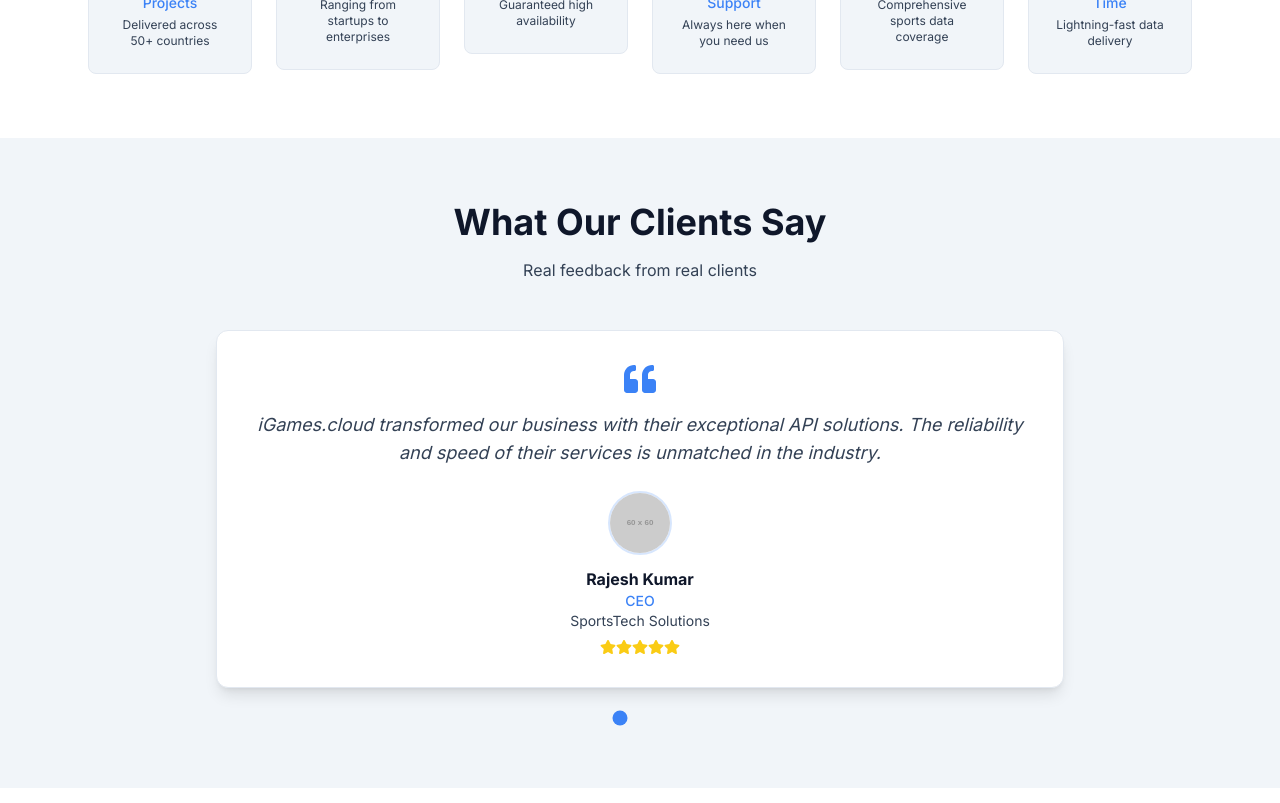
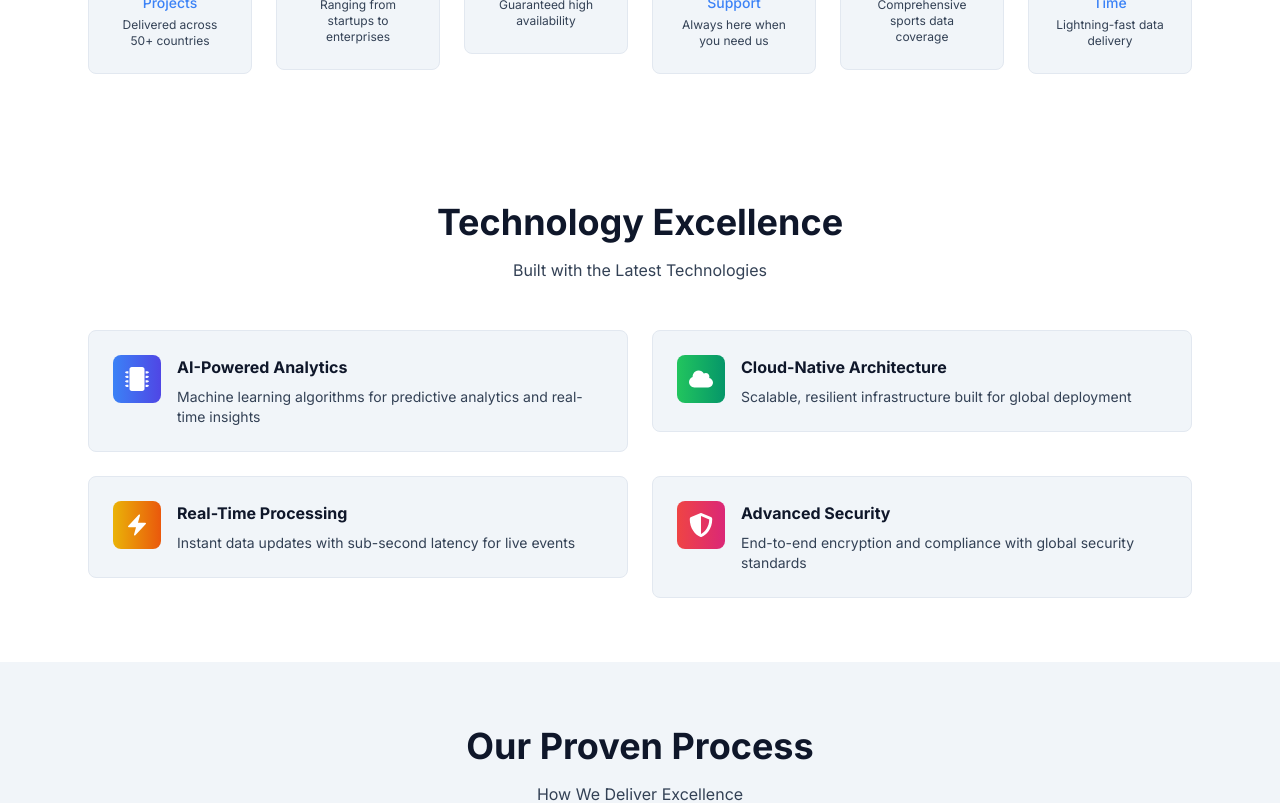
Before and after one commit to shashikant-dev/I-Games, a Next.js app: page /why-us in a window 1280 px wide. Shown: the part 1660-2463 px from the top of the page. Built offline with nearby package versions, Linux system fonts and the light colour scheme.

Commit message:
Remove testimonials section from WhyUs page to streamline content and improve focus on key messaging.

```diff
--- a/src/app/why-us/page.js
+++ b/src/app/why-us/page.js
@@ -287,71 +287,6 @@ export default function WhyUs() {
         </div>
       </section>
 
-      {/* Testimonials - Mobile First */}
-      <section className="py-8 sm:py-12 lg:py-16 bg-theme-bg-secondary">
-        <div className="max-w-4xl mx-auto px-3 sm:px-4 lg:px-6">
-          <div className="text-center mb-6 sm:mb-8 lg:mb-12">
-            <h2 className="text-xl sm:text-2xl lg:text-3xl xl:text-4xl font-bold text-theme-text-primary mb-2 sm:mb-4">
-              {t('whyUs.page.testimonials.title')}
-            </h2>
-            <p className="text-sm sm:text-base text-theme-text-secondary">
-              {t('whyUs.page.testimonials.subtitle')}
-            </p>
-          </div>
-
-          <div className="relative">
-            <div className="bg-theme-bg-primary rounded-xl p-4 sm:p-6 lg:p-8 border border-theme-border shadow-lg">
-              <div className="text-center">
-                <div className="relative mb-4 sm:mb-6">
-                  <FaQuoteLeft className="w-6 h-6 sm:w-8 sm:h-8 text-[#3B82F6] dark:text-[#60A5FA] mx-auto mb-4" />
-                  <p className="text-sm sm:text-base lg:text-lg text-theme-text-secondary leading-relaxed italic">
-                    {t(`whyUs.page.testimonials.items.${testimonials[activeTestimonial].key}.text`)}
-                  </p>
-                </div>
-
-                <div className="flex flex-col items-center">
-                  <img
-                    src={testimonials[activeTestimonial].avatar}
-                    alt="Client"
-                    className="w-12 h-12 sm:w-16 sm:h-16 rounded-full mb-3 border-2 border-[#3B82F6]/20"
-                  />
-                  <h4 className="text-sm sm:text-base font-bold text-theme-text-primary">
-                    {t(`whyUs.page.testimonials.items.${testimonials[activeTestimonial].key}.name`)}
-                  </h4>
-                  <p className="text-xs sm:text-sm text-[#3B82F6] dark:text-[#60A5FA] font-medium">
-                    {t(`whyUs.page.testimonials.items.${testimonials[activeTestimonial].key}.position`)}
-                  </p>
-                  <p className="text-xs sm:text-sm text-theme-text-secondary">
-                    {t(`whyUs.page.testimonials.items.${testimonials[activeTestimonial].key}.company`)}
-                  </p>
-
-                  <div className="flex mt-2">
-                    {[...Array(5)].map((_, i) => (
-                      <FaStar key={i} className="w-3 h-3 sm:w-4 sm:h-4 text-yellow-400" />
-                    ))}
-                  </div>
-                </div>
-              </div>
-            </div>
-
-            {/* Testimonial Navigation */}
-            <div className="flex justify-center mt-4 sm:mt-6 space-x-2">
-              {testimonials.map((_, index) => (
-                <button
-                  key={index}
-                  onClick={() => setActiveTestimonial(index)}
-                  className={`w-2 h-2 sm:w-3 sm:h-3 rounded-full transition-all duration-300 ${
-                    activeTestimonial === index
-                      ? 'bg-[#3B82F6] scale-125'
-                      : 'bg-theme-text-secondary/30 hover:bg-theme-text-secondary/50'
-                  }`}
-                />
-              ))}
-            </div>
-          </div>
-        </div>
-      </section>
-
       {/* Technology Excellence - Mobile First */}
       <section className="py-8 sm:py-12 lg:py-16">
         <div className="max-w-6xl mx-auto px-3 sm:px-4 lg:px-6">
```
